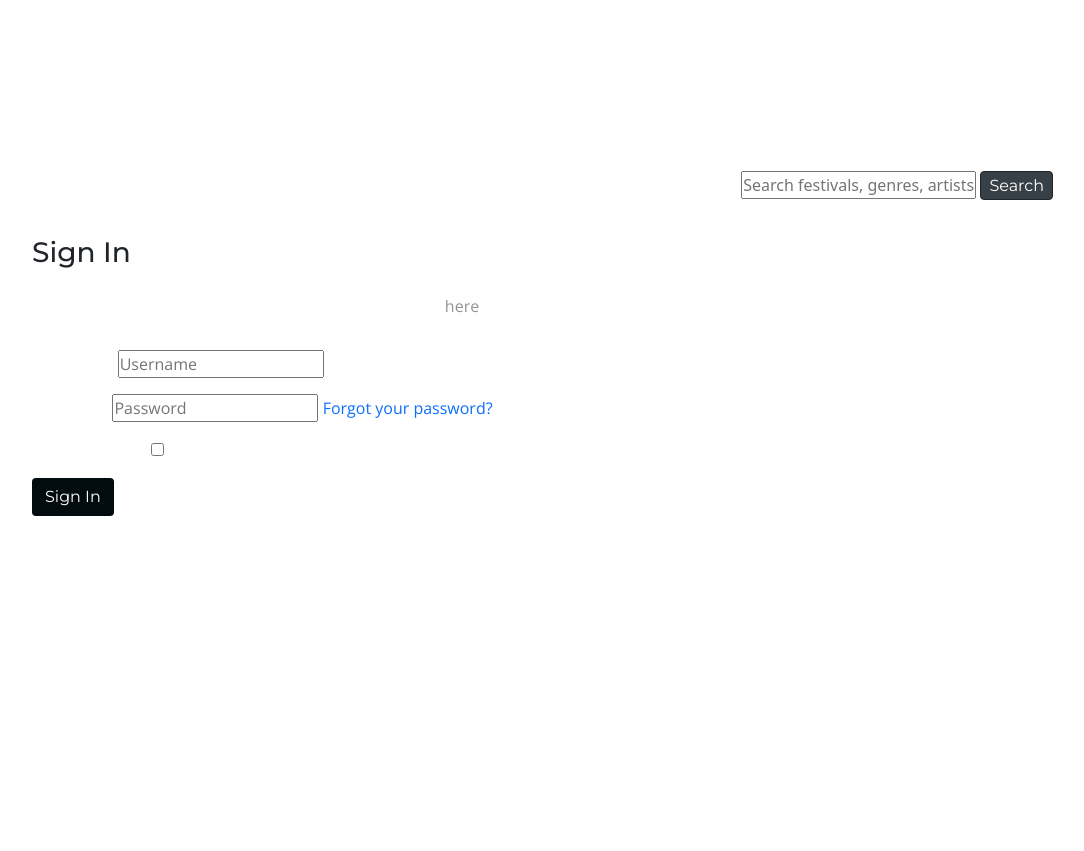
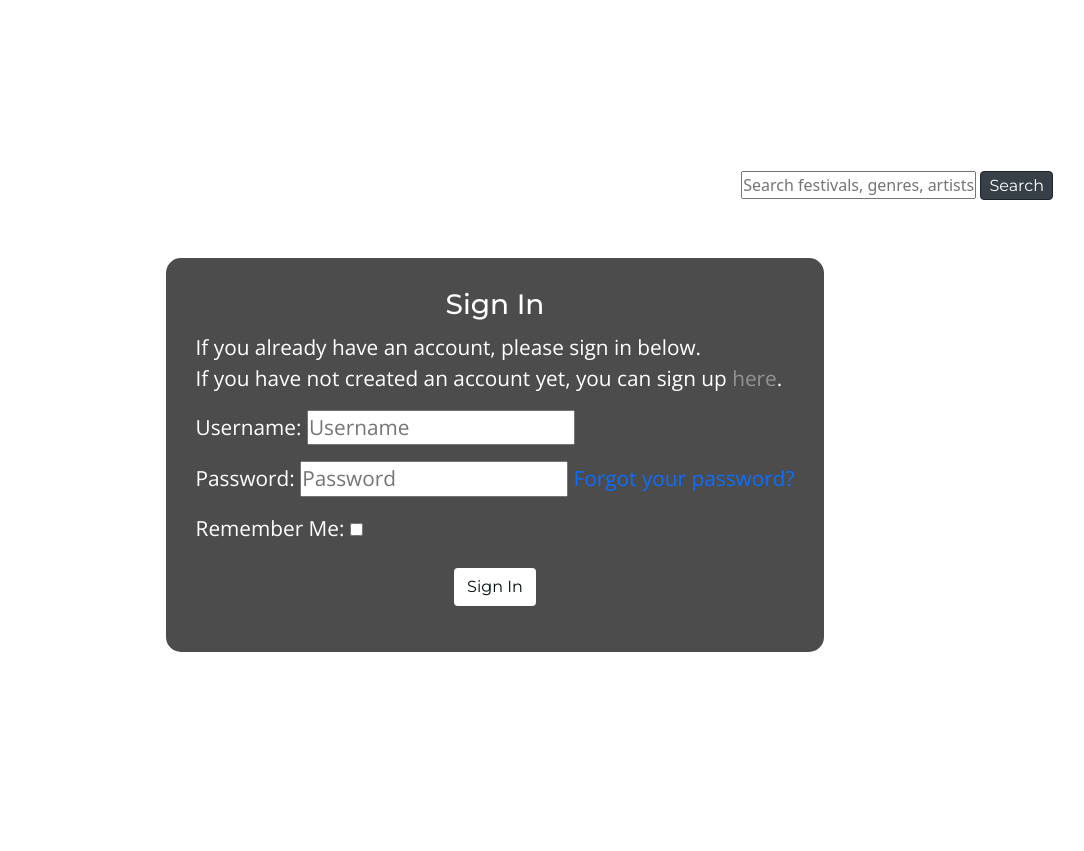
Before and after one commit to lunartechfreek/rave-hub, a Django app: page /accounts/login/ in a window 1280 px wide. Shown: the part 441-1292 px from the top of the page, without its empty margins (145-1229 px from the left). Run offline with Django 4.2, Linux system fonts and the light colour scheme; some libraries are stand-ins or nearby versions.

Commit message:
Adjust content and add classes for styling

```diff
--- a/templates/account/login.html
+++ b/templates/account/login.html
@@ -13,27 +13,26 @@
 
 <div class="container">
     <div class="row">
-        <div class="col-md-10 mt-5 offset-md-1">
+        <div class="col-12 d-flex justify-content-center">
+            <div class="account-box fade-bg">
                 <h3>{% trans "Sign In" %}</h3>
-
                 <p>{% blocktrans %}If you already have an account, please sign in below. <br>
                     If you have not created an account yet, you can sign up
                     <a class="link" href="{{ signup_url }}">here</a>.
                     {% endblocktrans %}
                 </p>
-        </div>
-    </div>
-    <div class="row">
-        <div class="col-md-10 mt-3 offset-md-1">
                 <form class="login" method="POST" action="{% url 'account_login' %}">
                     {% csrf_token %}
                     {{ form.as_p }}
                     {% if redirect_field_value %}
                     <input type="hidden" name="{{ redirect_field_name }}" value="{{ redirect_field_value }}" />
                     {% endif %}
-                <button class="btn dark-btn" type="submit">{% trans "Sign In" %}</button>
+                    <div class="d-flex justify-content-center">
+                        <button type="submit" class="btn light-btn mt-2 mb-3">{% trans "Sign In" %}</button>
+                    </div>
                 </form>
             </div>
         </div>
     </div>
+</div>
 {% endblock %}
```
Lines whose indentation alone changed are shown as unchanged.
